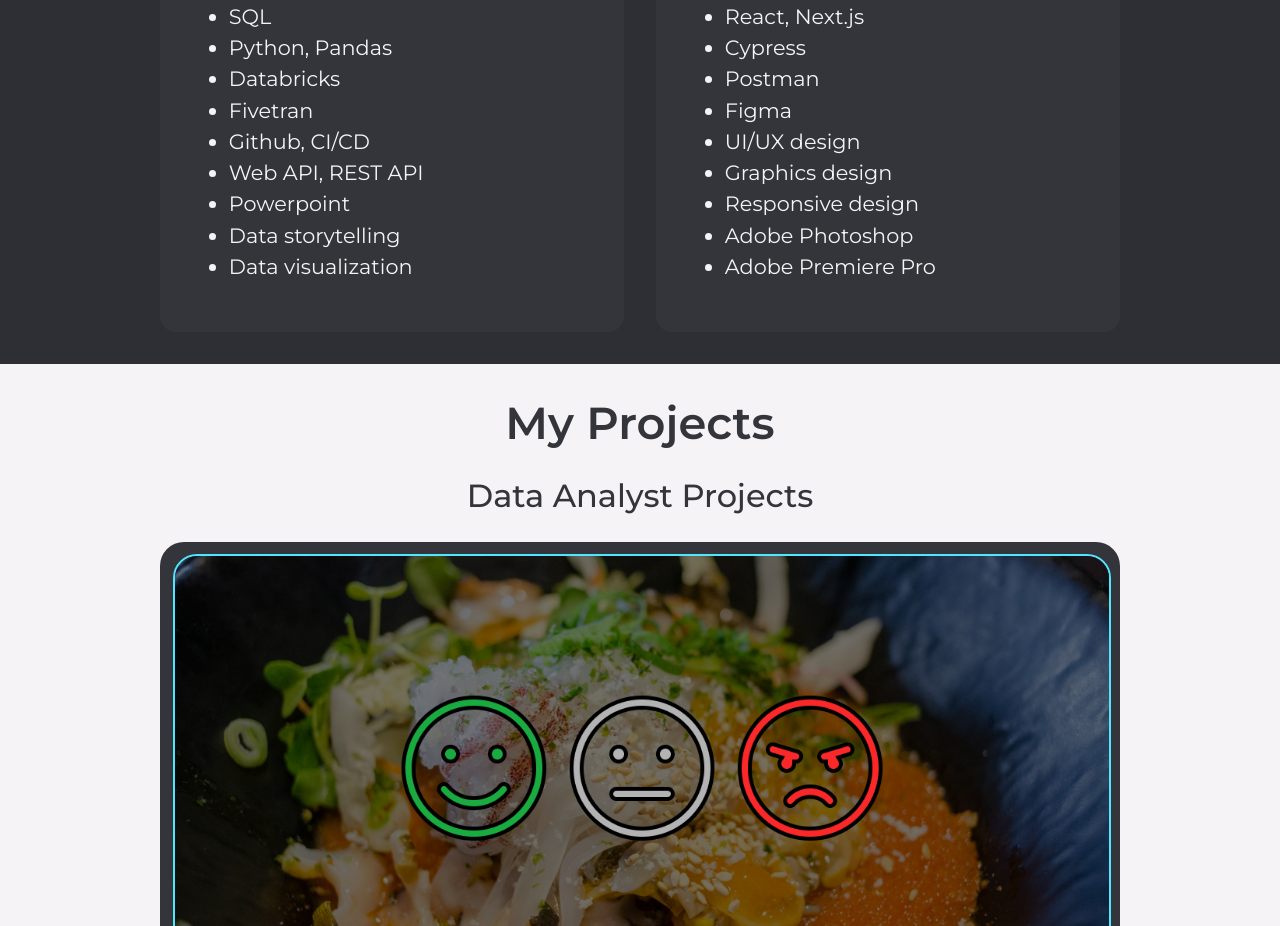
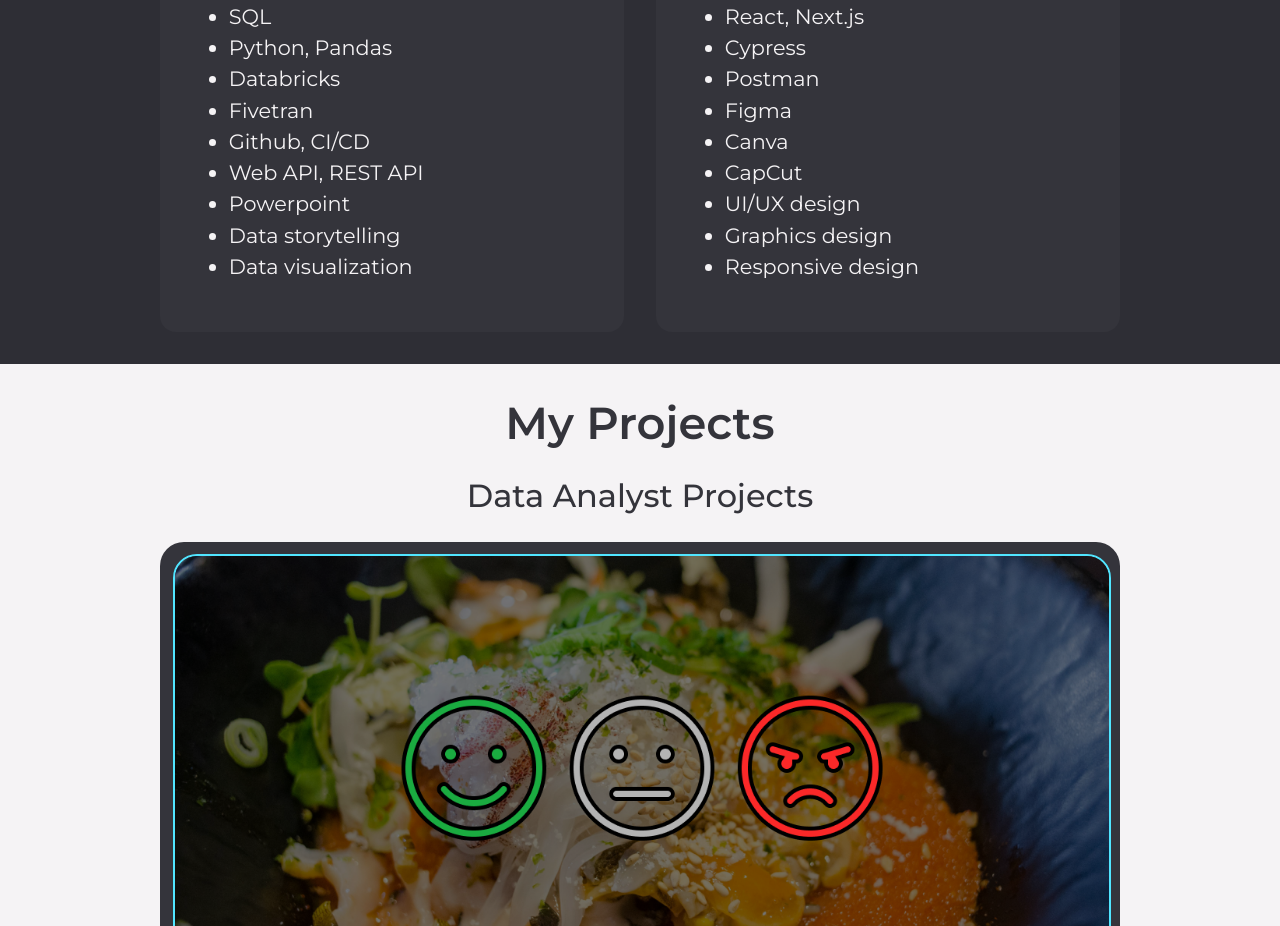
Before and after one commit to ojela028xamk/jere-lansipii-portfolio, a Next.js app: page / in a window 1280 px wide. Shown: the part 1443-2369 px from the top of the page. Built offline with nearby package versions, Linux system fonts and the light colour scheme; no server answers.

Commit message:
skills update

```diff
--- a/app/website/skills.tsx
+++ b/app/website/skills.tsx
@@ -24,11 +24,11 @@ const Skills = (): JSX.Element => {
     "cypress",
     "postman",
     "figma",
+    "canva",
+    "capcut",
     "ui",
     "graphic",
     "responsive",
-    "photoshop",
-    "premiere",
   ];
 
   return (
--- a/messages/en.json
+++ b/messages/en.json
@@ -30,11 +30,11 @@
         "cypress": "Cypress",
         "postman": "Postman",
         "figma": "Figma",
+        "canva": "Canva",
+        "capcut": "CapCut",
         "ui": "UI/UX design",
         "graphic": "Graphics design",
-        "responsive": "Responsive design",
-        "photoshop": "Adobe Photoshop",
-        "premiere": "Adobe Premiere Pro"
+        "responsive": "Responsive design"
       }
     },
     "projects": {
--- a/messages/fi.json
+++ b/messages/fi.json
@@ -30,11 +30,11 @@
         "cypress": "Cypress",
         "postman": "Postman",
         "figma": "Figma",
+        "canva": "Canva",
+        "capcut": "CapCut",
         "ui": "UI/UX-suunnittelu",
         "graphic": "Graafinen suunnittelu",
-        "responsive": "Responsiivinen suunnittelu",
-        "photoshop": "Adobe Photoshop",
-        "premiere": "Adobe Premiere Pro"
+        "responsive": "Responsiivinen suunnittelu"
       }
     },
     "projects": {
```
